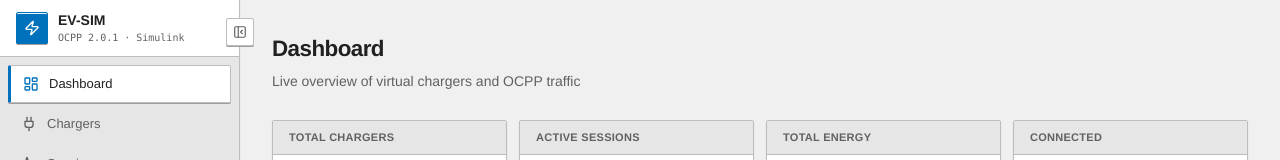
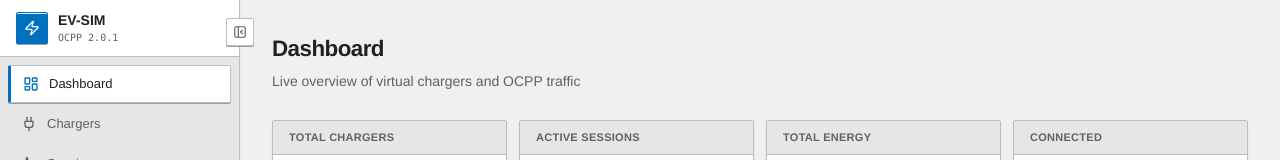
Before and after one commit to Shriyansh2004/EV-SIM-frontend, a Next.js app: page / in a window 1280 px wide. Shown: the top 160 px of the page. Built offline with nearby package versions, Linux system fonts and the light colour scheme; no server answers.

Commit message:
ui
Signed-off-by: Shriyansh@2004 <sanubhab629@gmail.com>

```diff
--- a/app/client-layout.tsx
+++ b/app/client-layout.tsx
@@ -62,7 +62,7 @@ export default function ClientLayout({ children }: { children: React.ReactNode }
                 <div className="min-w-0">
                   <h1 className="font-semibold text-ink text-sm leading-tight">EV-SIM</h1>
                   <p className="text-[10px] text-muted leading-tight mt-0.5 font-mono">
-                    OCPP 2.0.1 · Simulink
+                    OCPP 2.0.1
                   </p>
                 </div>
               )}
```
